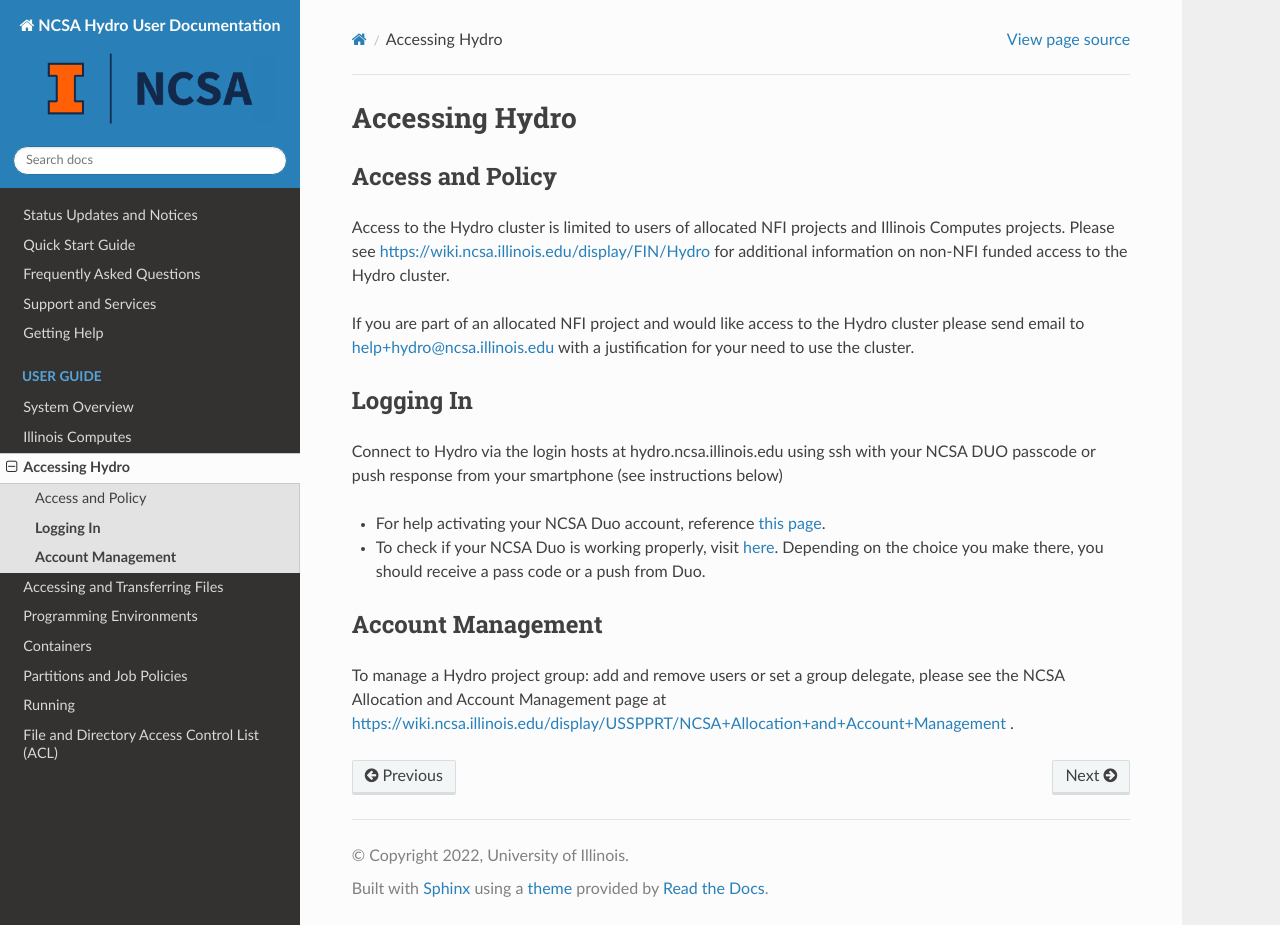
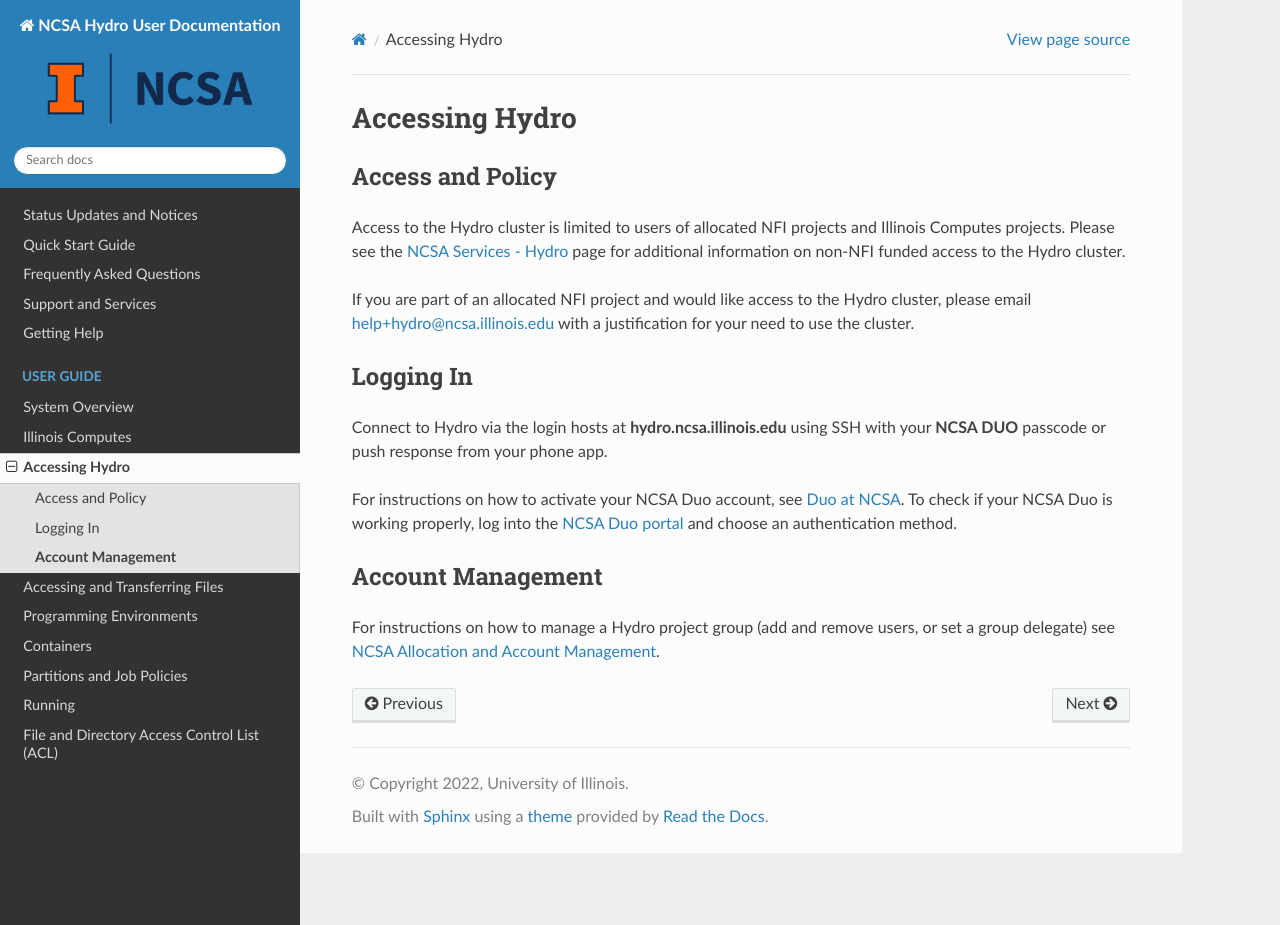
Before and after one commit to ncsa/hydro_documentation, a Sphinx documentation site: the page built from docs/source/user-guide/accessing.rst, in a window 1280 px wide and 925 px high. Built offline with Sphinx 7.4.7 and the Read the Docs theme 2.0.0, drawn with Linux system fonts in a browser that asks for light colours.

Commit message:
Update accessing.rst editorial changes

```diff
--- a/docs/source/user-guide/accessing.rst
+++ b/docs/source/user-guide/accessing.rst
@@ -8,37 +8,23 @@
 Access and Policy
 ----------------------
 
-Access to the Hydro cluster is limited to users of allocated NFI
-projects and Illinois Computes projects. Please see https://wiki.ncsa.illinois.edu/display/FIN/Hydro
-for additional information on non-NFI funded access to the Hydro cluster.
+Access to the Hydro cluster is limited to users of allocated NFI projects and Illinois Computes projects.
+Please see the `NCSA Services - Hydro <https://wiki.ncsa.illinois.edu/display/FIN/Hydro>`_ page for additional information on non-NFI funded access to the Hydro cluster.
 
-If you are part of an allocated NFI project and would like
-access to the Hydro cluster please send email to
-`help+hydro@ncsa.illinois.edu <mailto:help+delta@ncsa.illinois.edu?subject=access%20to%20Hydro%20cluster>`__
-with a justification for your need to use the cluster.
+If you are part of an allocated NFI project and would like access to the Hydro cluster, please email `help+hydro@ncsa.illinois.edu <mailto:help+delta@ncsa.illinois.edu?subject=access%20to%20Hydro%20cluster>`_ with a justification for your need to use the cluster.
 
 .. _logging-in:
 
-**Logging In**
+Logging In
 --------------
 
-Connect to Hydro via the login hosts at
-hydro.ncsa.illinois.edu using ssh with
-your NCSA DUO passcode or push response from your smartphone (see
-instructions below)
+Connect to Hydro via the login hosts at **hydro.ncsa.illinois.edu** using SSH with your **NCSA DUO** passcode or push response from your phone app.
 
--  For help activating your NCSA Duo account, reference `this
-   page <https://wiki.ncsa.illinois.edu/display/cybersec/Duo+at+NCSA>`__.
--  To check if your NCSA Duo is working properly, visit
-   `here <https://duo.security.ncsa.illinois.edu/portal>`__. Depending
-   on the choice you make there, you should receive a pass code or a
-   push from Duo.
+For instructions on how to activate your NCSA Duo account, see `Duo at NCSA <https://wiki.ncsa.illinois.edu/display/cybersec/Duo+at+NCSA>`_.
+To check if your NCSA Duo is working properly, log into the `NCSA Duo portal <https://duo.security.ncsa.illinois.edu/portal>`_ and choose an authentication method.
 
 
 **Account Management**
 ----------------------
 
-To manage a Hydro project group: add and remove users or set a group
-delegate, please see the NCSA Allocation and Account Management page at
-https://wiki.ncsa.illinois.edu/display/USSPPRT/NCSA+Allocation+and+Account+Management
-.
+For instructions on how to manage a Hydro project group (add and remove users, or set a group delegate) see `NCSA Allocation and Account Management <https://wiki.ncsa.illinois.edu/display/USSPPRT/NCSA+Allocation+and+Account+Management>`_.
```
